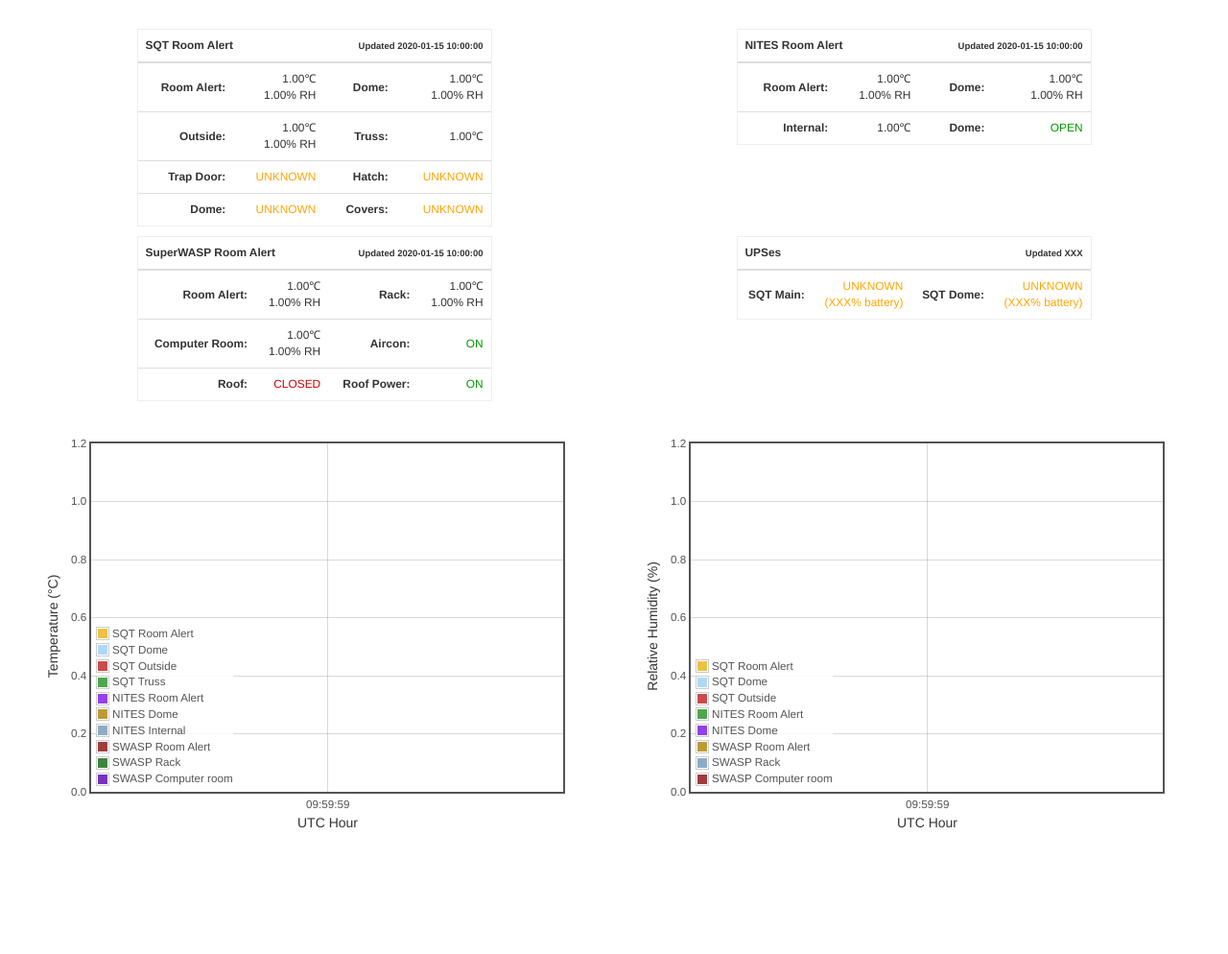
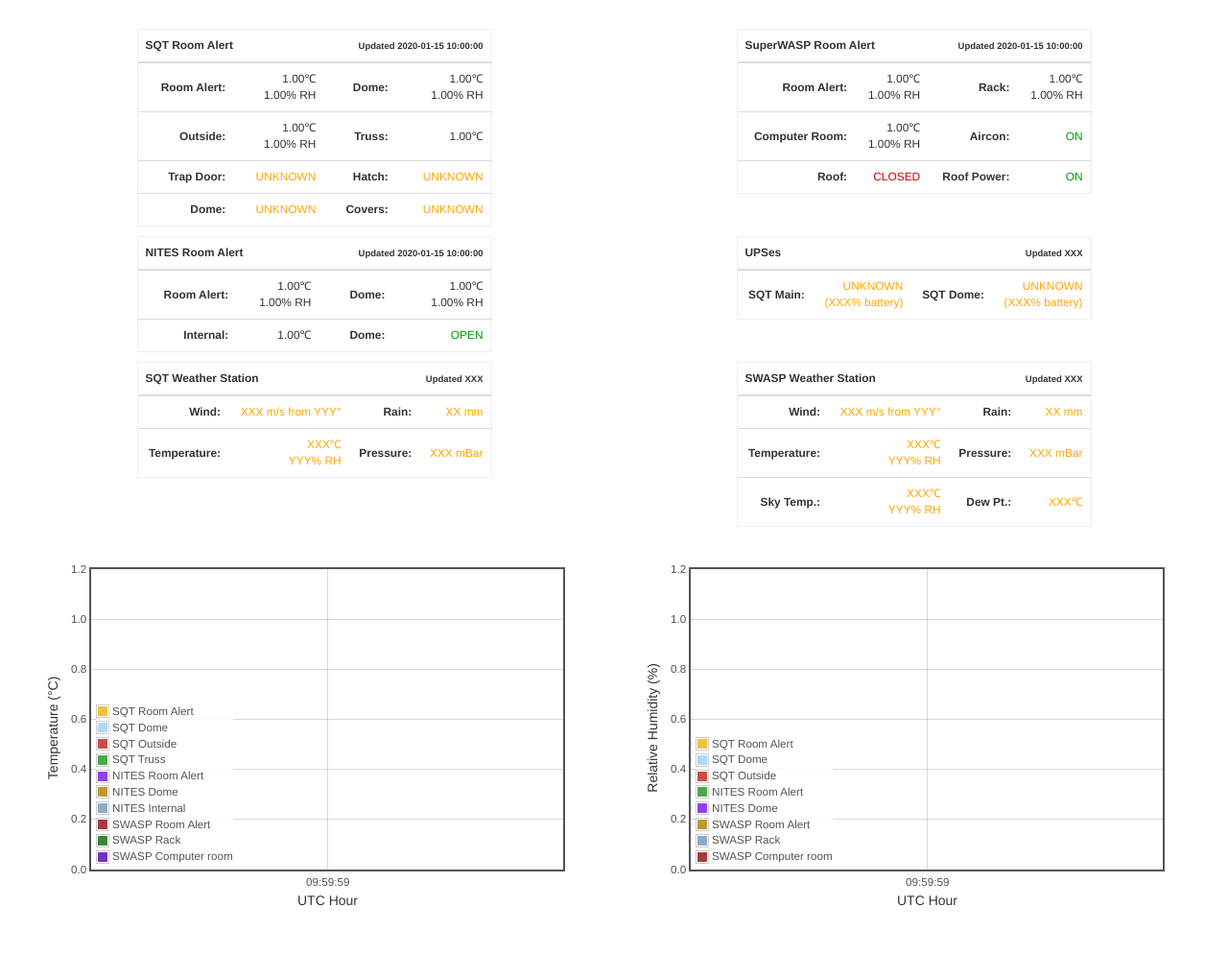
Before and after one commit to warwick-one-metre/onemetre-django, a Django app: page /environment/ in a window 1280 px wide. Shown: the part 52-1046 px from the top of the page at 96% size. Before the commit the page ends 915 px from the top, so only its background shows below. Run offline with Django 3.2, Linux system fonts and the light colour scheme; tables that the repository leaves empty hold one stand-in row (values such as "Sample post"); data that the repository does not hold is empty; some libraries are stand-ins or nearby versions.

Commit message:
Add placeholders for weather stations.

```diff
--- a/environment/templates/environment/environment.html
+++ b/environment/templates/environment/environment.html
@@ -76,7 +76,7 @@ $(function() {
 .plot-container {
 	box-sizing: border-box;
 	width: 100%;
-	height: 450px;
+	height: 400px;
 	padding: 20px 15px 15px 15px;
 	margin: 15px auto 30px auto;
 }
@@ -141,34 +141,6 @@ $(function() {
           <table class="table" style="font-size:0.85em">
             <thead>
               <tr>
-                <th colspan="2">NITES Room Alert</th>
-                <th colspan="2" class="tableupdated">Updated {{ nites_roomalert.time|date:"Y-m-d H:i:s" }}</th>
-              </tr>
-            </thead>
-            <tbody>
-              <tr>
-                <td class="tablelabel">Room Alert:</td>
-                <td class="tablevalue">{{ nites_roomalert.roomalert_internal_temp }}&#8451;<br />{{ nites_roomalert.roomalert_internal_humidity }}% RH</td>
-                <td class="tablelabel">Dome:</td>
-                <td class="tablevalue">{{ nites_roomalert.centre_temp }}&#8451;<br />{{ nites_roomalert.centre_humidity }}% RH</td>
-              </tr>
-              <tr>
-                <td class="tablelabel">Internal:</td>
-                <td class="tablevalue">{{ nites_roomalert.internal_temp }}&#8451;</td>
-                <td class="tablelabel">Dome:</td>
-                <td class="tablevalue">{{ nites_roomalert.dome_open|openclose }}</td>
-              </tr>
-            </tbody>
-          </table>
-        </div>
-      </div>
-    </div>
-    <div class="row">
-      <div class="col-sm-6">
-        <div class="tablewrapper">
-          <table class="table" style="font-size:0.85em">
-            <thead>
-              <tr>
                 <th colspan="2">SuperWASP Room Alert</th>
                 <th colspan="2" class="tableupdated">Updated {{ swasp_roomalert.time|date:"Y-m-d H:i:s" }}</th>
               </tr>
@@ -191,6 +163,34 @@ $(function() {
                 <td class="tablevalue">{{ swasp_roomalert.aircon_airflow|opencloseinverted }}</td>
                 <td class="tablelabel">Roof Power:</td>
                 <td class="tablevalue">{{ swasp_roomalert.aircon_airflow|onoff }}</td>
+              </tr>
+            </tbody>
+          </table>
+        </div>
+      </div>
+    </div>
+    <div class="row">
+      <div class="col-sm-6">
+        <div class="tablewrapper">
+          <table class="table" style="font-size:0.85em">
+            <thead>
+              <tr>
+                <th colspan="2">NITES Room Alert</th>
+                <th colspan="2" class="tableupdated">Updated {{ nites_roomalert.time|date:"Y-m-d H:i:s" }}</th>
+              </tr>
+            </thead>
+            <tbody>
+              <tr>
+                <td class="tablelabel">Room Alert:</td>
+                <td class="tablevalue">{{ nites_roomalert.roomalert_internal_temp }}&#8451;<br />{{ nites_roomalert.roomalert_internal_humidity }}% RH</td>
+                <td class="tablelabel">Dome:</td>
+                <td class="tablevalue">{{ nites_roomalert.centre_temp }}&#8451;<br />{{ nites_roomalert.centre_humidity }}% RH</td>
+              </tr>
+              <tr>
+                <td class="tablelabel">Internal:</td>
+                <td class="tablevalue">{{ nites_roomalert.internal_temp }}&#8451;</td>
+                <td class="tablelabel">Dome:</td>
+                <td class="tablevalue">{{ nites_roomalert.dome_open|openclose }}</td>
               </tr>
             </tbody>
           </table>
@@ -219,6 +219,66 @@ $(function() {
     </div>
     <div class="row">
       <div class="col-sm-6">
+        <div class="tablewrapper">
+          <table class="table" style="font-size:0.85em">
+            <thead>
+              <tr>
+                <th colspan="2">SQT Weather Station</th>
+                <th colspan="2" class="tableupdated">Updated XXX</th>
+              </tr>
+            </thead>
+            <tbody>
+              <tr>
+                <td class="tablelabel">Wind:</td>
+                <td class="tablevalue"><span style="color: #FFA500">XXX m/s from YYY&#176;</span></td>
+                <td class="tablelabel">Rain:</td>
+                <td class="tablevalue"><span style="color: #FFA500">XX mm</span></td>
+              </tr>
+              <tr>
+                <td class="tablelabel">Temperature:</td>
+                <td class="tablevalue"><span style="color: #FFA500">XXX&#8451;<br />YYY% RH</span></td>
+                <td class="tablelabel">Pressure:</td>
+                <td class="tablevalue"><span style="color: #FFA500">XXX mBar</span></td>
+              </tr>
+            </tbody>
+          </table>
+        </div>
+      </div>
+      <div class="col-sm-6">
+        <div class="tablewrapper">
+          <table class="table" style="font-size:0.85em">
+            <thead>
+              <tr>
+                <th colspan="2">SWASP Weather Station</th>
+                <th colspan="2" class="tableupdated">Updated XXX</th>
+              </tr>
+            </thead>
+            <tbody>
+              <tr>
+                <td class="tablelabel">Wind:</td>
+                <td class="tablevalue"><span style="color: #FFA500">XXX m/s from YYY&#176;</span></td>
+                <td class="tablelabel">Rain:</td>
+                <td class="tablevalue"><span style="color: #FFA500">XX mm</span></td>
+              </tr>
+              <tr>
+                <td class="tablelabel">Temperature:</td>
+                <td class="tablevalue"><span style="color: #FFA500">XXX&#8451;<br />YYY% RH</span></td>
+                <td class="tablelabel">Pressure:</td>
+                <td class="tablevalue"><span style="color: #FFA500">XXX mBar</span></td>
+              </tr>
+              <tr>
+                <td class="tablelabel">Sky Temp.:</td>
+                <td class="tablevalue"><span style="color: #FFA500">XXX&#8451;<br />YYY% RH</span></td>
+                <td class="tablelabel">Dew Pt.:</td>
+                <td class="tablevalue"><span style="color: #FFA500">XXX&#8451;</span></td>
+              </tr>
+            </tbody>
+          </table>
+        </div>
+      </div>
+    </div>
+    <div class="row">
+      <div class="col-sm-6">
         <div class="plot-container">
           <div id="temperature" class="plot-placeholder"></div>
         </div>
```
